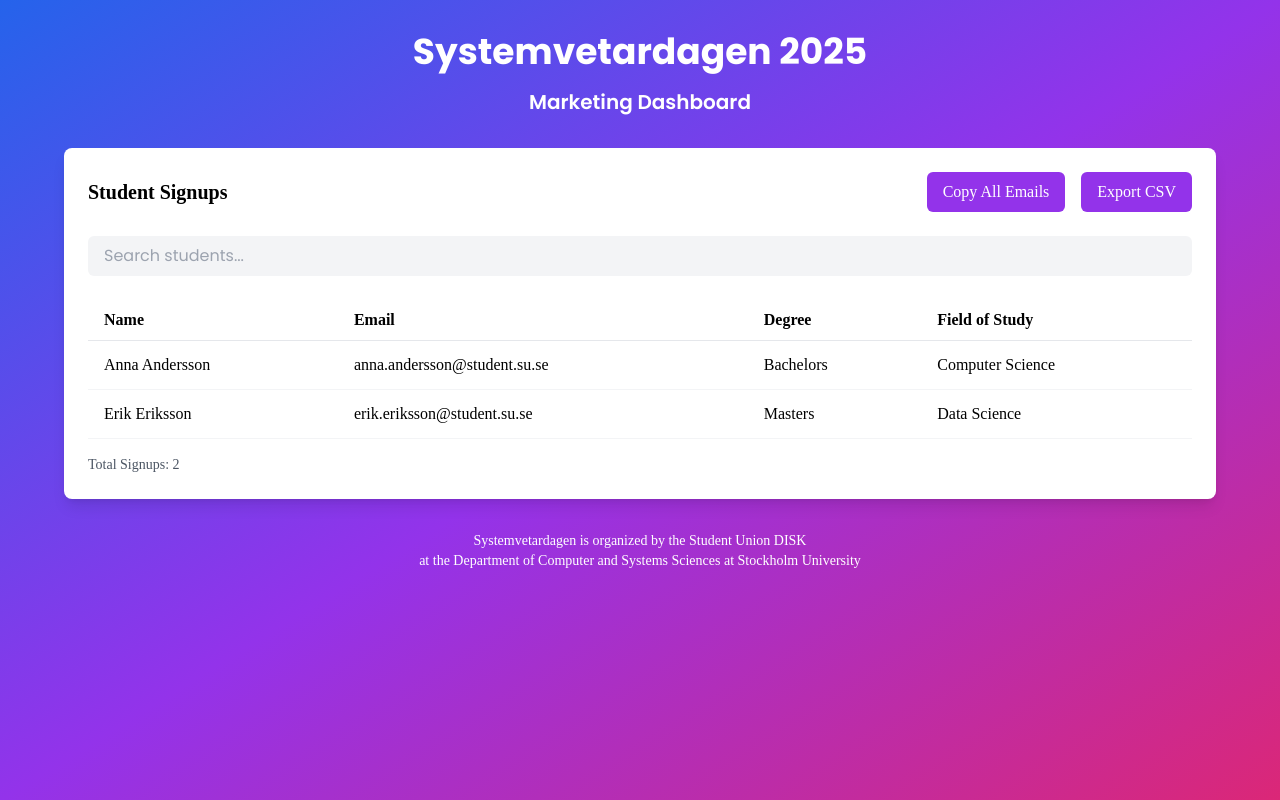
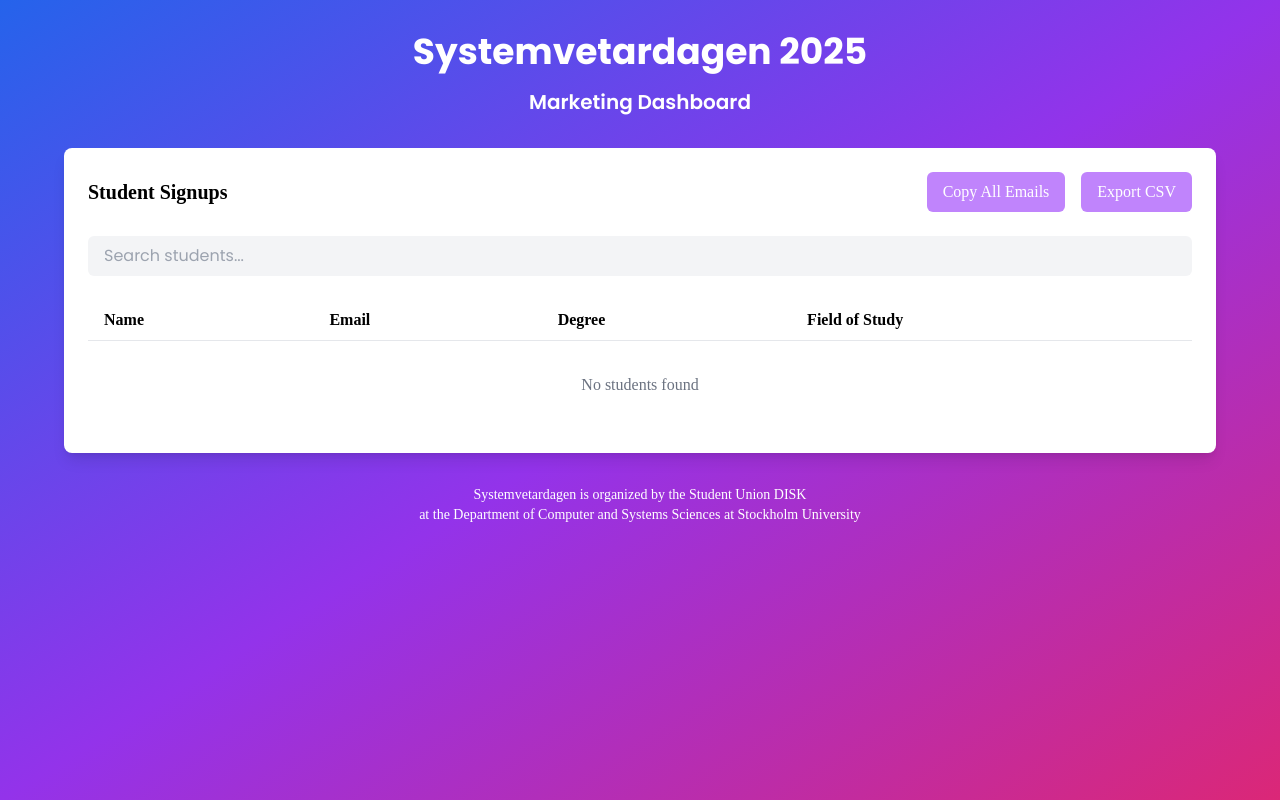
Before and after one commit to Systemvetardagen/Systemvetardagen, a React (Vite) app: page /studentdashboard in a window 1280 px wide. Built offline with nearby package versions, Linux system fonts and the light colour scheme.

Commit message:
removed example data

```diff
--- a/src/pages/StudentDashboard.tsx
+++ b/src/pages/StudentDashboard.tsx
@@ -20,26 +20,7 @@ const StudentDashboard: React.FC = () => {
     direction: 'asc' | 'desc';
   }>({ field: null, direction: 'asc' });
 
-  useEffect(() => {
-    setStudents([
-      {
-        id: '1',
-        firstName: 'Anna',
-        lastName: 'Andersson',
-        email: 'anna.andersson@student.su.se',
-        degree: 'bachelors',
-        fieldOfStudy: 'Computer Science'
-      },
-      {
-        id: '2',
-        firstName: 'Erik',
-        lastName: 'Eriksson',
-        email: 'erik.eriksson@student.su.se',
-        degree: 'masters',
-        fieldOfStudy: 'Data Science'
-      }
-    ]);
-  }, []);
+
 
   const handleSort = (field: keyof Student) => {
     setSortConfig({
```
